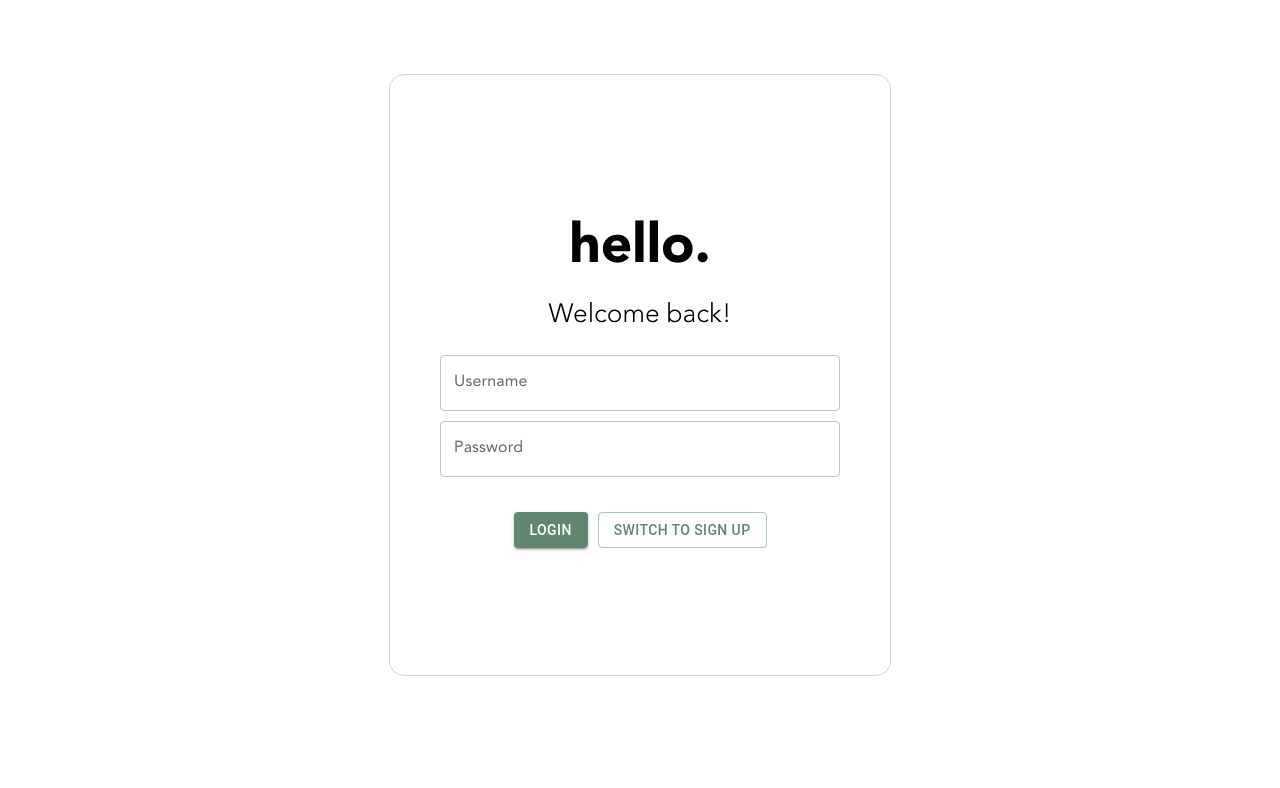
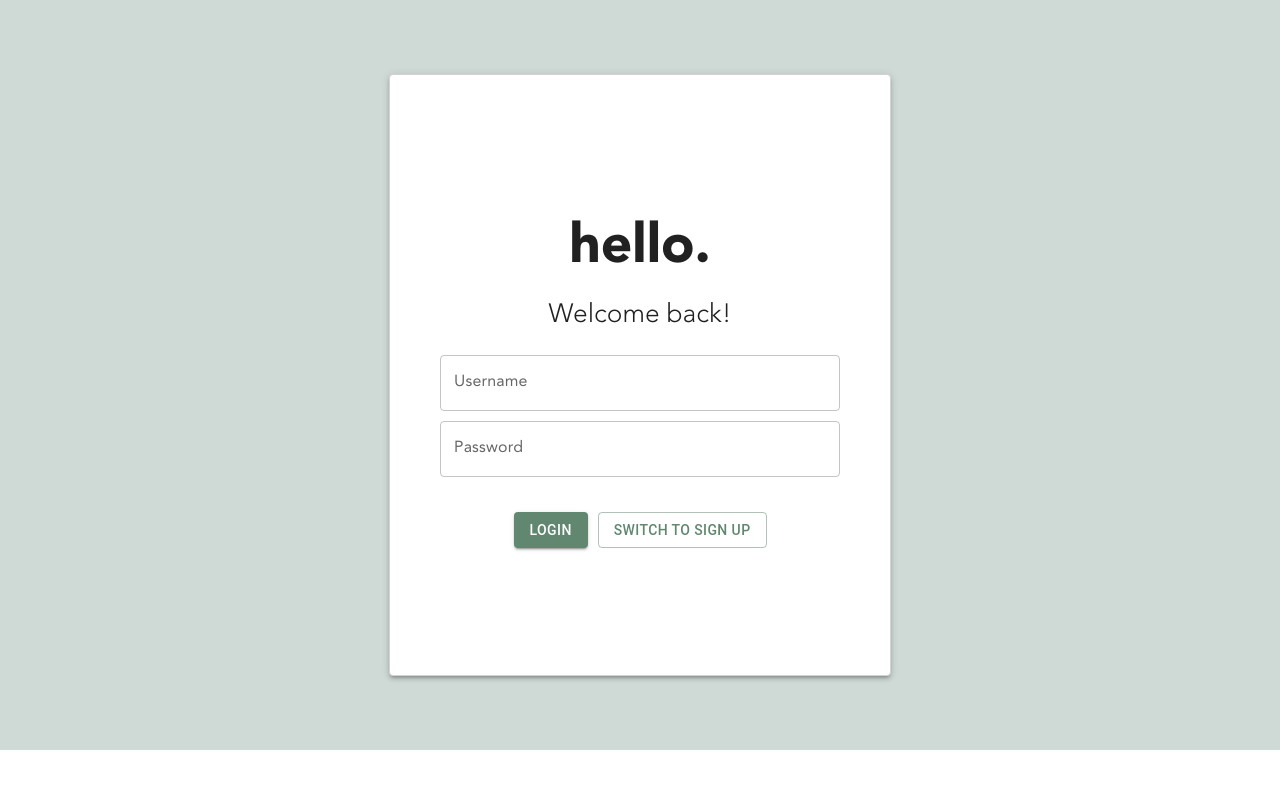
Before and after one commit to mikharas/hello-board, a React (Create React App) app in the folder frontend/: page / in a window 1280 px wide. Shown: the top 788 px of the page. Built offline with nearby package versions, Linux system fonts and the light colour scheme; what showdown would draw is missing.

Commit message:
Restyled task modal

```diff
--- a/frontend/src/auth/Auth.js
+++ b/frontend/src/auth/Auth.js
@@ -1,6 +1,8 @@
 import React, { useState } from "react";
 import {
+  Paper,
   Button,
+  Stack,
   TextField,
   FormControlLabel,
   Checkbox,
@@ -57,20 +59,20 @@ const Auth = ({ isLoggedIn, login, register }) => {
   }
 
   return (
-    <div
-      className={css`
-        width: 100%;
-        height: calc(100vh - 50px);
-        display: flex;
-        justify-content: center;
-        align-items: center;
-      `}
+    <Stack
+      sx={{
+        width: "100%",
+        height: "calc(100vh - 50px)",
+        bgcolor: "secondary.light",
+      }}
     >
-      <div
+      <Paper
+        elevation={3}
         className={css`
+          background: white;
           height: 500px;
           border: 1px solid lightgray;
-          border-radius: 15px;
+          border-radius: 10px;
           margin: auto;
           padding: 50px;
           align-items: center;
@@ -167,8 +169,8 @@ const Auth = ({ isLoggedIn, login, register }) => {
             </Button>
           </div>
         </form>
-      </div>
-    </div>
+      </Paper>
+    </Stack>
   );
 };
 
--- a/frontend/src/board/subcomponents/MarkdownContainer.js
+++ b/frontend/src/board/subcomponents/MarkdownContainer.js
@@ -1,9 +1,10 @@
 import styled from 'styled-components';
+import '../../fonts/typography.css';
 
 const MarkdownContainer = styled.div`
   margin: 6px 8px;
+  font-family: Avenir Roman;
   body {
-    font-family: Helvetica, arial, sans-serif;
     font-size: 14px;
     line-height: 1.6;
     padding-top: 10px;
@@ -104,7 +105,6 @@ const MarkdownContainer = styled.div`
   body > h3:first-child, body > h4:first-child, body > h5:first-child, body > h6:first-child {
     margin-top: 0;
     padding-top: 0; }
-
   a:first-child h1, a:first-child h2, a:first-child h3, a:first-child h4, a:first-child h5, a:first-child h6 {
     margin-top: 0;
     padding-top: 0; }
--- a/frontend/src/board/taskModal/TaskModal.js
+++ b/frontend/src/board/taskModal/TaskModal.js
@@ -1,6 +1,6 @@
-import React, { useContext, useState, useEffect } from 'react';
-import styled from 'styled-components';
-import DatePicker from 'react-date-picker';
+import React, { useContext, useState, useEffect } from "react";
+import styled from "styled-components";
+import DatePicker from "react-date-picker";
 import {
   Button,
   Paper,
@@ -8,25 +8,40 @@ import {
   Fade,
   Backdrop,
   IconButton,
-} from '@material-ui/core';
-import { DragDropContext } from 'react-beautiful-dnd';
-import { useHistory } from 'react-router-dom';
-import moment from 'moment';
-import { FontAwesomeIcon } from '@fortawesome/react-fontawesome';
+  Typography,
+} from "@mui/material";
+import { DragDropContext } from "react-beautiful-dnd";
+import { useHistory } from "react-router-dom";
+import moment from "moment";
+import { FontAwesomeIcon } from "@fortawesome/react-fontawesome";
 import {
-  faTrash, faCalendar, faAlignJustify, faComment, faCheckSquare, faTimes,
-} from '@fortawesome/free-solid-svg-icons';
-import { v4 as uuidv4 } from 'uuid';
-import EditableTitle from '../subcomponents/editableTitle';
-import TodoList from './TodoList';
-import AuthContext from '../../shared/context/authContext';
+  faTrash,
+  faCalendar,
+  faAlignJustify,
+  faComment,
+  faCheckSquare,
+  faTimes,
+} from "@fortawesome/free-solid-svg-icons";
+import { v4 as uuidv4 } from "uuid";
+import EditableTitle from "../subcomponents/editableTitle";
+import TodoList from "./TodoList";
+import TitleIcon from "@mui/icons-material/Title";
+import DescriptionIcon from "@mui/icons-material/Description";
+import CalendarTodayIcon from "@mui/icons-material/CalendarToday";
+import FormatListBulletedIcon from "@mui/icons-material/FormatListBulleted";
+import DeleteIcon from "@mui/icons-material/Delete";
 
+const iconStyle = {
+  color: "primary.main",
+  pr: 3,
+};
 const TaskModalStyled = styled(Modal)`
   z-index: 10;
   display: flex;
   align-items: center;
   justify-content: center;
   width: 100%;
+  border-radius: 15px;
 
   .card {
     width: 550px;
@@ -66,7 +81,6 @@ const TaskModalStyled = styled(Modal)`
 
   .modalH1 {
     font-size: 18px;
-    font-family: inherit;
     font-weight: bold;
     margin: 6px 8px;
     margin-right: 15px;
@@ -91,49 +105,62 @@ const TaskModalStyled = styled(Modal)`
 `;
 
 const normalDescriptionStyle = {
-  width: '100%',
-  outline: 'none',
-  border: '0',
-  fontSize: '15px',
-  fontFamily: 'inherit',
-  fontWeight: 'normal',
-  whiteSpace: 'pre-line',
+  width: "100%",
+  outline: "none",
+  border: "0",
+  fontSize: "15px",
+  fontWeight: "normal",
+  whiteSpace: "pre-line",
 };
 
 const editDescriptionStyle = {
-  width: '100%',
-  outline: 'none',
-  border: 'solid 1px teal',
-  fontSize: '15px',
-  fontFamily: 'inherit',
-  fontWeight: 'normal',
-  whiteSpace: 'pre-line',
+  width: "100%",
+  outline: "none",
+  fontSize: "15px",
+  fontWeight: "normal",
+  whiteSpace: "pre-line",
 };
 
 const normalTitleStyle = {
-  width: '80%',
-  outline: 'none',
-  border: 'none',
-  margin: '6px 8px',
-  background: 'transparent',
-  fontSize: '18px',
-  fontFamily: 'inherit',
-  fontWeight: 'bold',
+  width: "80%",
+  outline: "none",
+  border: "none",
+  margin: "6px 8px",
+  background: "transparent",
+  fontSize: "25px",
+  fontWeight: "bold",
 };
 
 const editTitleStyle = {
-  width: '80%',
-  outline: 'none',
-  margin: '6px 8px',
-  border: 'solid 1px teal',
-  background: 'transparent',
-  fontSize: '18px',
-  fontFamily: 'inherit',
-  fontWeight: 'bold',
+  width: "80%",
+  outline: "none",
+  margin: "6px 8px",
+  background: "transparent",
+  fontSize: "25px",
+  fontWeight: "bold",
 };
 
 const TaskModal = ({
-  title, columnId, description, taskId, todo, changeTitle, changeDescription, addTodoItem, delTask, moveTodosInTask, completedPercentage, date, addDate, getUserBoardsData, saveData, boardId, delDate, delAllTodoItem, isLoading, setSelectedTask,
+  title,
+  columnId,
+  description,
+  taskId,
+  todo,
+  changeTitle,
+  changeDescription,
+  addTodoItem,
+  delTask,
+  moveTodosInTask,
+  completedPercentage,
+  date,
+  addDate,
+  getUserBoardsData,
+  saveData,
+  boardId,
+  delDate,
+  delAllTodoItem,
+  isLoading,
+  setSelectedTask,
 }) => {
   const [open, setOpen] = useState(false);
   const history = useHistory();
@@ -145,9 +172,10 @@ const TaskModal = ({
   const onDragEnd = ({ destination, source }) => {
     if (!destination) return;
     if (
-      destination.droppableId === source.droppableId
-      && destination.index === source.index
-    ) return;
+      destination.droppableId === source.droppableId &&
+      destination.index === source.index
+    )
+      return;
 
     moveTodosInTask(source.droppableId, source.index, destination.index);
   };
@@ -156,7 +184,7 @@ const TaskModal = ({
     saveData(boardId).then(() => {
       setOpen(false);
       setSelectedTask(null);
-      history.push(`/calendar/${moment(date).format('YYYY-MM')}`);
+      history.push(`/calendar/${moment(date).format("YYYY-MM")}`);
     });
   };
 
@@ -181,39 +209,40 @@ const TaskModal = ({
             <FontAwesomeIcon icon={faTimes} />
           </IconButton>
           <div className="row">
-            <FontAwesomeIcon className="icon" icon={faAlignJustify} />
+            <TitleIcon sx={iconStyle} />
             <EditableTitle
               title={title}
-              changeTitle={newTitle => changeTitle(taskId, newTitle)}
+              changeTitle={(newTitle) => changeTitle(taskId, newTitle)}
               normalStyle={normalTitleStyle}
               style={editTitleStyle}
               allowEnter
+              variant="h1"
             />
           </div>
           <div className="row">
-            <FontAwesomeIcon className="icon" icon={faComment} />
-            {description
-              ? (
+            <DescriptionIcon sx={iconStyle} />
+            {description ? (
               <EditableTitle
                 title={description}
-                  changeTitle={newVal => changeDescription(taskId, newVal)}
+                changeTitle={(newVal) => changeDescription(taskId, newVal)}
                 style={editDescriptionStyle}
                 normalStyle={normalDescriptionStyle}
                 allowEmpty
                 showButtons
                 showMarkdown
+                variant="body1"
               />
-              )
-              : (
-                <Button onClick={() => changeDescription(taskId, 'New description')}>
+            ) : (
+              <Button
+                onClick={() => changeDescription(taskId, "New description")}
+              >
                 Add a description
               </Button>
             )}
           </div>
           <div className="row">
-            <FontAwesomeIcon className="icon" icon={faCalendar} />
-            {date
-              ? (
+            <CalendarTodayIcon sx={iconStyle} />
+            {date ? (
               <>
                 <DatePicker
                   className="item"
@@ -226,15 +255,11 @@ const TaskModal = ({
                   }}
                   value={new Date(date)}
                 />
-                  <Button
-                    className="modalH1"
-                    onClick={saveHandler}
-                  >
+                <Button className="modalH1" onClick={saveHandler}>
                   go to calendar
                 </Button>
               </>
-              )
-              : (
+            ) : (
               <Button
                 onClick={() => {
                   const today = new Date();
@@ -246,28 +271,31 @@ const TaskModal = ({
             )}
           </div>
           <div className="row">
-            <FontAwesomeIcon className="icon" icon={faCheckSquare} />
-            {todo && todo.length > 0
-              ? (
+            <FormatListBulletedIcon sx={iconStyle} />
+            {todo && todo.length > 0 ? (
               <>
-                  <h1 className="modalH1">Todo list</h1>
+                <Typography
+                  variant="h1"
+                  sx={{
+                    fontSize: "20px",
+                  }}
+                >
+                  Todo list
+                </Typography>
                 <IconButton
                   className="stickyRight"
                   onClick={() => delAllTodoItem(taskId)}
                 >
-                    <FontAwesomeIcon className="icon iconButton" icon={faTrash} />
+                  <DeleteIcon sx={iconStyle} />
                 </IconButton>
               </>
-              )
-              : (
-                <Button onClick={() => addTodoItem(taskId, uuidv4(), 'New item')}>
+            ) : (
+              <Button onClick={() => addTodoItem(taskId, uuidv4(), "New item")}>
                 Add todo list
               </Button>
             )}
           </div>
-          <DragDropContext
-            onDragEnd={onDragEnd}
-          >
+          <DragDropContext onDragEnd={onDragEnd}>
             {todo && (
               <TodoList
                 todo={todo}
@@ -276,11 +304,10 @@ const TaskModal = ({
                 addTodoItem={addTodoItem}
                 completedPercentage={completedPercentage}
               />
-
             )}
           </DragDropContext>
           <div className="row">
-            <FontAwesomeIcon className="icon deleteButton" icon={faTrash} />
+            <DeleteIcon sx={{ ...iconStyle, color: "red" }} />
             <Button
               className="deleteButton"
               onClick={() => {
--- a/frontend/src/board/todoitem/NewTodoItem.js
+++ b/frontend/src/board/todoitem/NewTodoItem.js
@@ -3,6 +3,7 @@ import TextareaAutosize from 'react-autosize-textarea';
 import { Card, Button, ClickAwayListener } from '@material-ui/core';
 import styled from 'styled-components';
 import { v4 as uuidv4 } from 'uuid';
+import "../../fonts/typography.css";
 
 const TextArea = styled(TextareaAutosize)`
   min-height: 45px;
@@ -11,7 +12,7 @@ const TextArea = styled(TextareaAutosize)`
   border: none;
   background: transparent;
   font-size: inherit;
-  font-family: inherit;
+  font-family: Avenir Roman;
 `;
 
 const TaskCard = styled.div`
@@ -19,7 +20,8 @@ const TaskCard = styled.div`
     width: 100%;
     height: 35px;
     outline: none;
-    border: 1px solid teal;
+    border: 1px solid;
+    padding: 10px;
   }
 `;
 
--- a/frontend/src/board/todoitem/TodoItem.js
+++ b/frontend/src/board/todoitem/TodoItem.js
@@ -1,6 +1,8 @@
-import React, { useCallback, useState } from 'react';
-import { Draggable } from 'react-beautiful-dnd';
-import styled from 'styled-components';
+import React, { useCallback, useState } from "react";
+import { Draggable } from "react-beautiful-dnd";
+import styled from "styled-components";
+import { useTheme } from "@mui/material/styles";
+import { styled as styledMUI } from "@mui/system";
 import {
   Checkbox,
   ClickAwayListener,
@@ -8,63 +10,74 @@ import {
   ListItemText,
   ListItemIcon,
   IconButton,
-  Button,
-} from '@material-ui/core';
-import { v4 as uuidv4 } from 'uuid';
-import EditableTitle from '../subcomponents/editableTitle';
+} from "@mui/material";
+import { v4 as uuidv4 } from "uuid";
+import EditableTitle from "../subcomponents/editableTitle";
+import DeleteIcon from "@mui/icons-material/Delete";
+import TrendingFlatIcon from '@mui/icons-material/TrendingFlat';
 
-const ItemStyled = styled(ListItem)`
-  background: ${({ isHovered, isDragging }) => (isHovered || isDragging ? '#EBECF0' : '#fff')};
-  border-radius: 15px;
-  text-decoration: ${({ isChecked }) => isChecked && 'line-through'};
-  color: ${({ isChecked }) => isChecked && 'red'};
-  // height: 50px;
-`;
+const ItemStyled = styledMUI(ListItem)(
+  ({ theme, isHovered, isDragging, isChecked }) => ({
+    background: isHovered || isDragging ? "#EBECF0" : "#fff",
+    borderRadius: "10px",
+    textDecoration: isChecked && "line-through",
+    color: isChecked && theme.palette.primary.main,
+    // height: 50px;
+  })
+);
 
 const normalTitleStyle = {
-  width: '100%',
-  outline: 'none',
-  border: 'none',
-  fontWeight: 'normal',
-  fontSize: '15px',
-  fontFamily: 'inherit',
+  width: "100%",
+  outline: "none",
+  border: "none",
+  fontWeight: "normal",
+  fontSize: "15px",
 };
 
 const editTitleStyle = {
-  width: '100%',
-  outline: 'none',
-  border: 'none',
-  fontWeight: 'normal',
-  fontSize: '15px',
-  fontFamily: 'inherit',
-};
-
-const normalTitleStyleGrayed = {
-  width: '100%',
-  color: 'red',
-  textDecoration: 'line-through',
-  outline: 'none',
-  border: 'none',
-  fontWeight: 'normal',
-  fontSize: '15px',
-  fontFamily: 'inherit',
+  width: "100%",
+  outline: "none",
+  border: "none",
+  fontWeight: "normal",
+  fontSize: "15px",
 };
 
 const TodoItem = ({
-  key, index, columnId, todoItemId, title, isCompleted, changeTitle, toggleIsCompleted, taskId, incrementCompleted, decrementCompleted, delTodoItem, addTask,
+  key,
+  index,
+  columnId,
+  todoItemId,
+  title,
+  isCompleted,
+  changeTitle,
+  toggleIsCompleted,
+  taskId,
+  incrementCompleted,
+  decrementCompleted,
+  delTodoItem,
+  addTask,
 }) => {
   const [isHovered, setIsHovered] = useState(false);
 
-  const changeTodoItemTitle = useCallback((newTitle) => {
-    changeTitle(todoItemId, newTitle);
-  }, [todoItemId]);
+  const changeTodoItemTitle = useCallback(
+    (newTitle) => {
+      changeTitle(todoItemId, newTitle);
+    },
+    [todoItemId]
+  );
+  const theme = useTheme();
+  const normalTitleStyleGrayed = {
+    width: "100%",
+    color: theme.palette.primary.main,
+    textDecoration: "line-through",
+    outline: "none",
+    border: "none",
+    fontWeight: "normal",
+    fontSize: "15px",
+  };
 
   return (
-    <Draggable
-      key={todoItemId}
-      draggableId={todoItemId}
-      index={index}
-    >
+    <Draggable key={todoItemId} draggableId={todoItemId} index={index}>
       {(provided, snapshot) => (
         <ItemStyled
           {...provided.draggableProps}
@@ -90,11 +103,14 @@ const TodoItem = ({
             title={title}
             changeTitle={changeTodoItemTitle}
             style={editTitleStyle}
-            normalStyle={isCompleted ? normalTitleStyleGrayed : normalTitleStyle}
+            normalStyle={
+              isCompleted ? normalTitleStyleGrayed : normalTitleStyle
+            }
             rows={1}
             allowEnter
+            variant="body1"
           />
-          <Button
+          <IconButton
             onClick={() => {
               delTodoItem(taskId, todoItemId);
               if (isCompleted) {
@@ -102,16 +118,16 @@ const TodoItem = ({
               }
             }}
           >
-            Del
-          </Button>
-          <Button
+            <DeleteIcon />
+          </IconButton>
+          <IconButton
             onClick={() => {
               addTask(columnId, uuidv4(), title);
               delTodoItem(taskId, todoItemId);
             }}
           >
-            Change
-          </Button>
+            <TrendingFlatIcon />
+          </IconButton>
         </ItemStyled>
       )}
     </Draggable>
```
Also changed, not shown: frontend/src/board/taskModal/TodoList.js (+23 -21 lines). Lines whose indentation alone changed are shown as unchanged.
